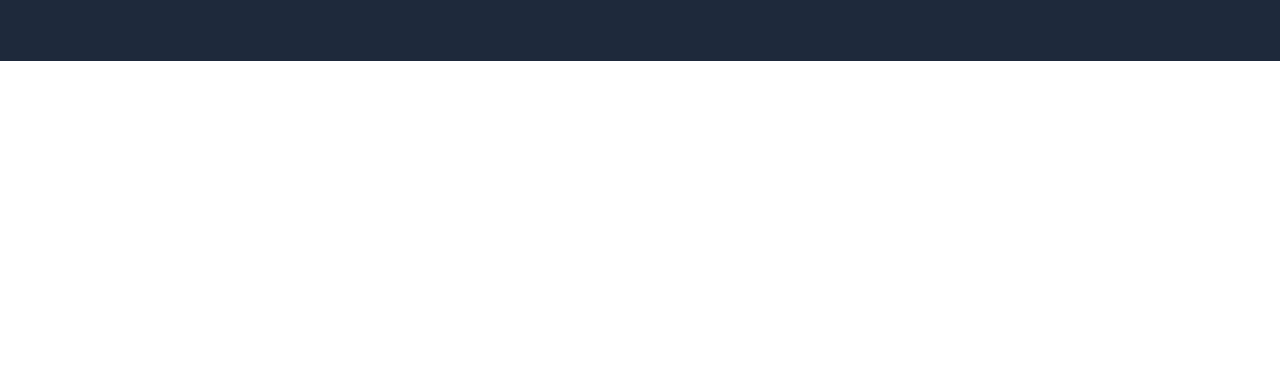
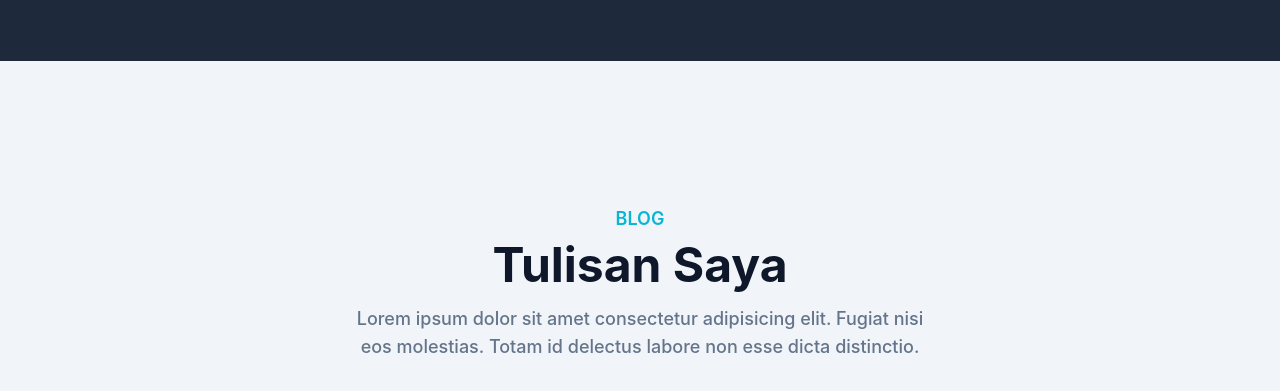
Before and after one commit to dafasr/portfolio-tailwind-css, a plain HTML site: page index.html in a window 1280 px wide. Shown: the part 2483-2874 px from the top of the page. Before the commit the page ends 2544 px from the top, so only its background shows below. Drawn offline with nearby package versions, Linux system fonts and the light colour scheme.

Commit message:
"Added blog section to index.html"

```diff
--- a/index.html
+++ b/index.html
@@ -351,6 +351,30 @@
       </div>
     </section>
     <!-- Clients section end -->
+
+    <!-- blog section start -->
+    <section id="blog" class="pt-36 pb-32 bg-slate-100">
+      <div class="container">
+        <div class="w-full px-4">
+          <div class="max-w-xl mx-auto text-center mb-16">
+            <h4 class="text-primary font-semibold text-lg mb-2 uppercase">
+              BLOG
+            </h4>
+            <h2
+              class="font-bold text-dark text-3xl mb-4 sm:text-4xl lg:text-5xl"
+            >
+              Tulisan Saya
+            </h2>
+            <p class="font-medium text-base text-secondary md:text-lg">
+              Lorem ipsum dolor sit amet consectetur adipisicing elit. Fugiat
+              nisi eos molestias. Totam id delectus labore non esse dicta
+              distinctio.
+            </p>
+          </div>
+        </div>
+      </div>
+    </section>
+    <!-- blog section end -->
   </body>
   <script src="script.js"></script>
 </html>
```
